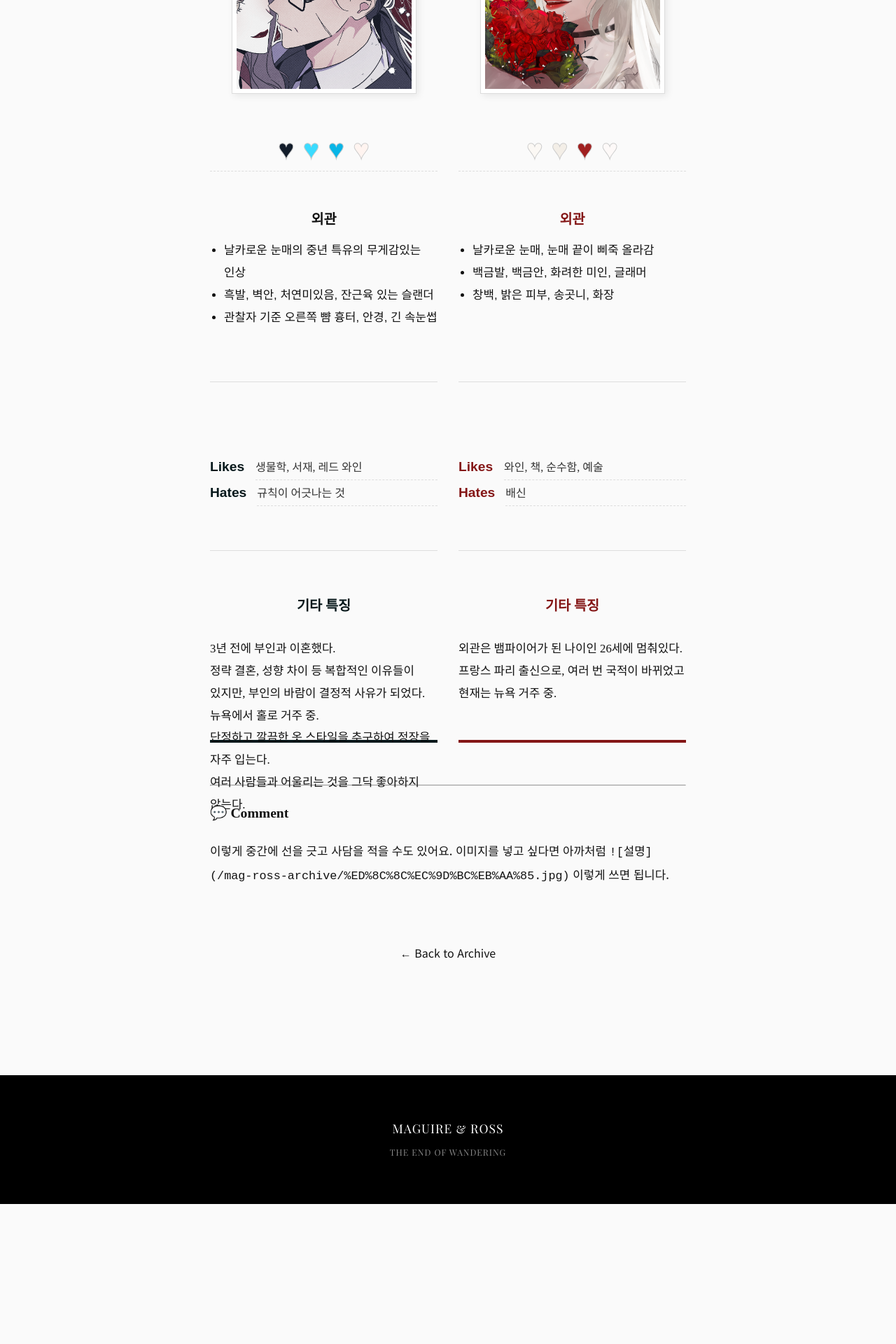
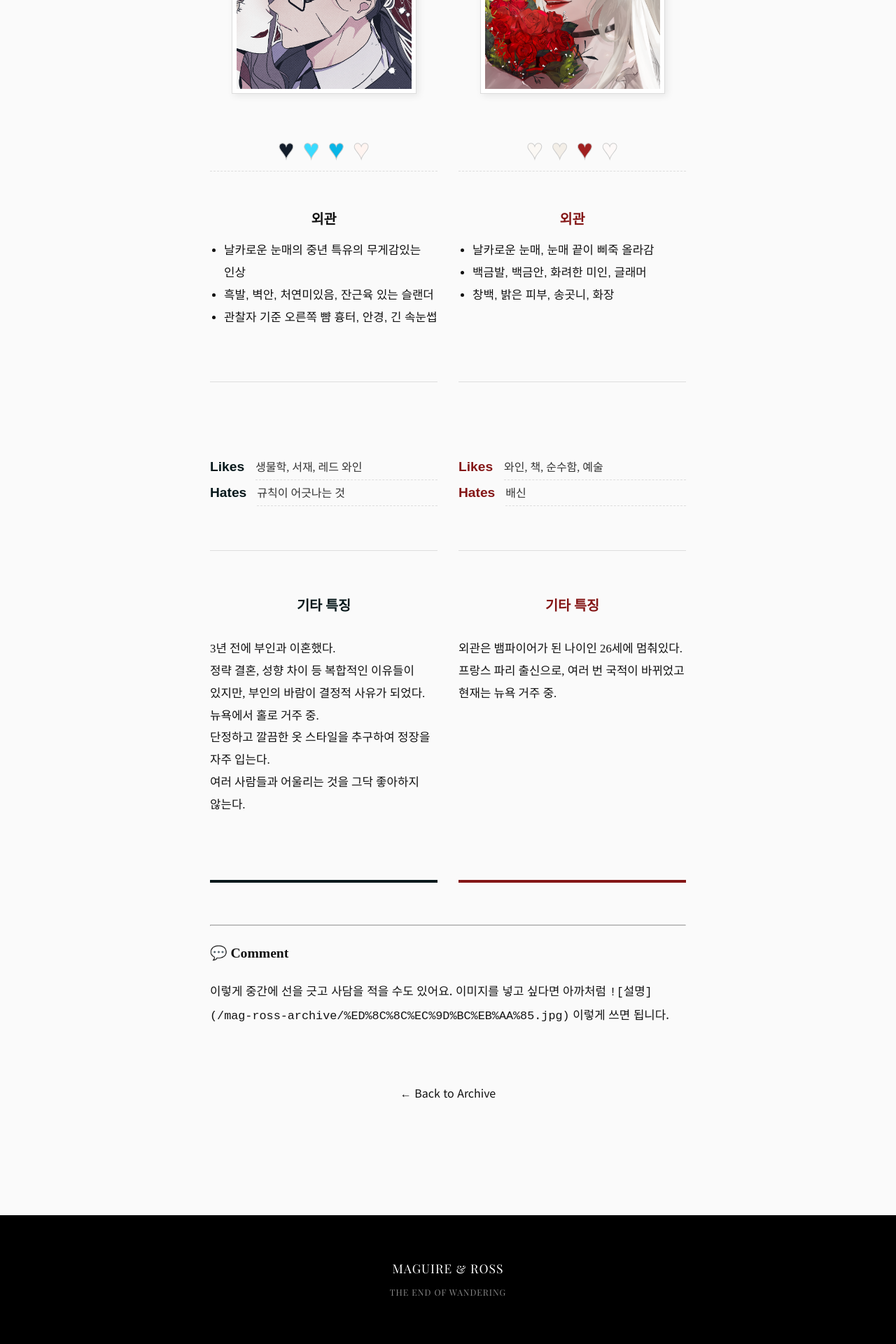
Before and after one commit to narelim/mag-ross-archive, a Jekyll site: the page built from _posts/2025-12-17-original42113.md, in a window 1280 px wide. Shown: the part 1893-3813 px from the top of the page at 70% size. Built offline with Jekyll 4.4.1, drawn with Linux system fonts in a browser that asks for light colours; some web fonts are replaced; before the commit the page ends 3613 px from its top, so only the background shows below that.

Commit message:
Update style.css

```diff
--- a/assets/css/style.css
+++ b/assets/css/style.css
@@ -701,7 +701,7 @@ header { padding: 30px 30px; text-align: center; border-bottom: 1px solid #eee;
 
 /* 5. 기타 (맨 아래) */
 .editorial-pair-grid .slot-etc {
-    height: 200px; /* 마지막 설명 구간 */
+    height: 400px; /* 마지막 설명 구간 */
     margin-bottom: auto;  /* 혹시 공간 남으면 바닥으로 밀기 */
     display: flex;
     flex-direction: column;
```
